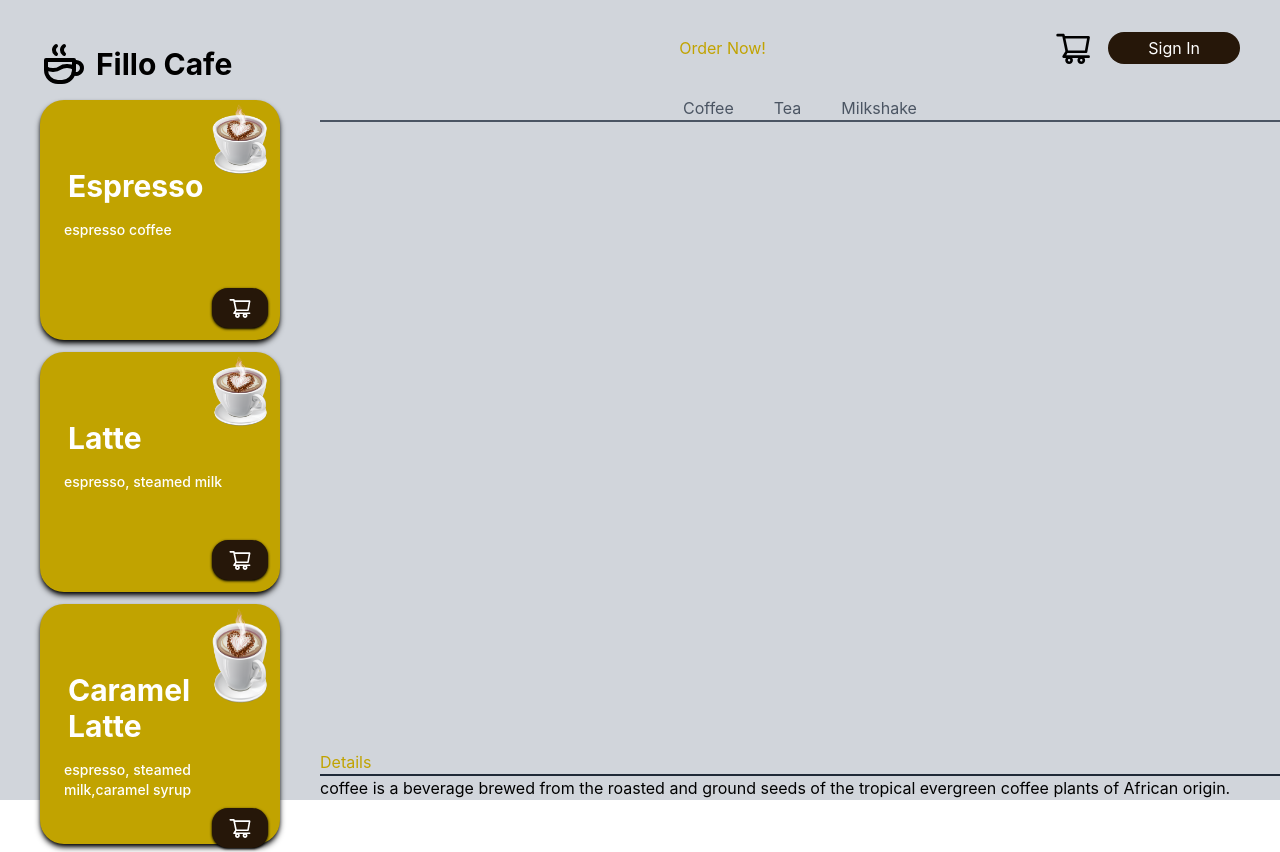
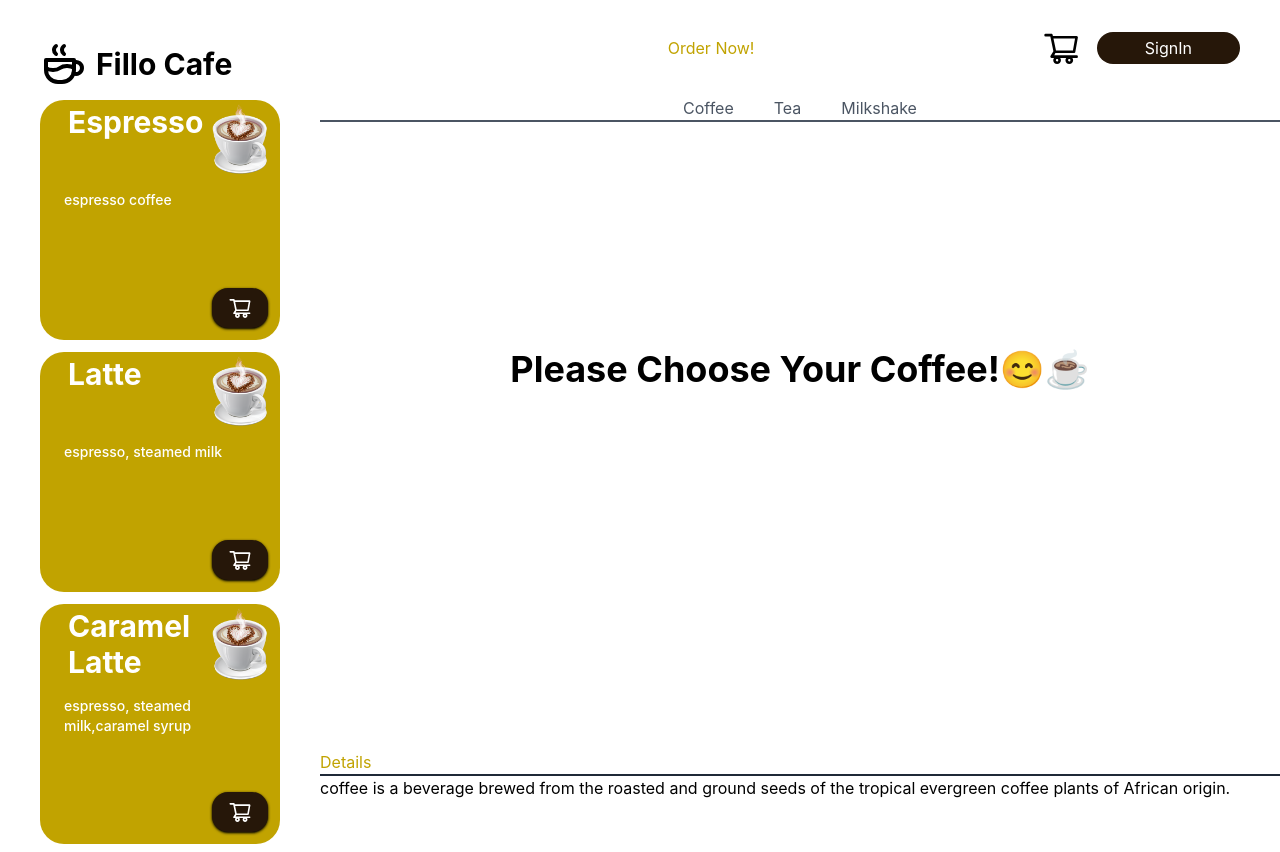
Before and after one commit to Mehranehsa/fillo-cafe, a React (Create React App) app: page / in a window 1280 px wide. Shown: the top 852 px of the page. Built offline with nearby package versions, Linux system fonts and the light colour scheme.

Commit message:
changes in style

```diff
--- a/src/App.js
+++ b/src/App.js
@@ -24,8 +24,8 @@ const App = () => {
 
 
         <div >
-            {item &&
-                (<div className="flex flex-row pl-20">
+            {item ?
+                (<div className="flex flex-row ">
                     <div className="flex w-1/3 flex-col ">
                         <div className="h-5/6 flex items-start  justify-start flex-col py-10">
 
@@ -44,7 +44,7 @@ const App = () => {
 
 
                     <div className="flex flex-col items-center justify-center w-2/3" >
-                        <img src="/image/R.png" alt="My Image" style={{ width: '50%', height: 'auto' }} className="  bg-Mycolors-color-two
+                        <img src="/image/R.png" alt="My Image" style={{ width: '53%', height: 'auto' }} className="  bg-Mycolors-color-two
                         rounded-lg shadow-inner shadow-Mycolors-mybrown p-16  m-4" />
                         <div className="flex flex-row items-center justify-center ">
                             <img src="/image/R.png" alt="My Image" style={{ width: '17%', height: 'auto' }} className="bg-Mycolors-color-two rounded-lg shadow-inner shadow-Mycolors-mybrown  m-1 p-2" />
@@ -53,13 +53,16 @@ const App = () => {
                         </div>
                     </div>
                 </div>
-                )}
+                )
+                : <div className="flex items-start mt-56 justify-center"> <h1 className=" text-4xl font-bold">
+                    Please Choose Your Coffee!😊☕
+                </h1></div>}
         </div>
     );
 
     const Leftside = () => (
         <div className="felx justify-center items-center w-1/4 p-10  ">
-            <header className="flex flex-row gap-2 items-center ">
+            <header className="flex flex-row gap-2 items-center">
                 <TbCoffee size={'20%'} />
                 <h1 className=" text-3xl font-bold">Fillo Cafe</h1>
             </header>
@@ -88,8 +91,8 @@ const App = () => {
                 <header className="flex h-24  flex-row justify-end items-center w-full ">
                     <h1 className="text-Mycolors-color-one pr-72">Order Now!</h1>
                     <AiOutlineShoppingCart style={{ width: '4%', height: 'auto' }} />
-                    <button className=" bg-Mycolors-mybrown text-white px-10 h-8 mr-10 ml-4 rounded-3xl">
-                        Sign In
+                    <button className=" bg-Mycolors-mybrown text-white px-12 h-8 mr-10 ml-4 rounded-3xl">
+                        SignIn
                     </button>
                 </header>
                 <div className="flex flex-row ">
@@ -119,7 +122,7 @@ const App = () => {
 
 
     return (
-        <div className="flex flex-row h-screen w-screen bg-gray-300 ">
+        <div className="flex flex-row h-screen w-screen ">
             <Leftside />
             <Rightside />
 
--- a/src/Items/Items.jsx
+++ b/src/Items/Items.jsx
@@ -5,14 +5,14 @@ const Items = (props) => {
 
     return (
 
-        <div className=" h-60 w-60 bg-Mycolors-color-one focus:bg-Mycolors-color-two rounded-3xl flex flex-col  my-3 p-1 text-white shadow-md shadow-black "
+        <div className=" h-60 w-60 bg-Mycolors-color-one focus:bg-Mycolors-color-two rounded-3xl flex flex-col  my-3 p-1 text-white "
             onClick={() => {
                 props.onClick({ coffeName,ingredients,price });
             }}>
             <div className="flex flex-row justify-between">
 
-                <h4 className=" text-3xl font-bold pl-6 pt-16">{coffeName}</h4>
-                <img src="/image/R.png" alt="My Image" style={{ width: '30%', height: '70%' }} />
+                <h4 className=" text-3xl font-bold pl-6">{coffeName}</h4>
+                <img src="/image/R.png" alt="My Image" style={{ width: '30%', height: 'auto' }} />
             </div>
 
                 <h5 className=" text-sm font-medium  pl-5 h-24 w-30 mt-4">{ingredients}</h5>
--- a/src/OrderButton/OrderButton.jsx
+++ b/src/OrderButton/OrderButton.jsx
@@ -14,10 +14,10 @@ const OrderButton = () => {
     return (
 
         <div className="flex flex-row items-center justify-evenly text-myblack px-2  bg-Mycolors-color-one shadow-inner shadow-black rounded-3xl h-10 w-32 ">
-            <button className=" text-white hover:text-black"
+            <button className=" hover:mywhite"
                 onClick={handleDecrease}>-</button>
             <h1>{ordered}</h1>
-            <button className="text-white hover:text-black "
+            <button className=" hover:text-white "
                 onClick={handleIcrese}>+</button>
         </div>
     )
```
